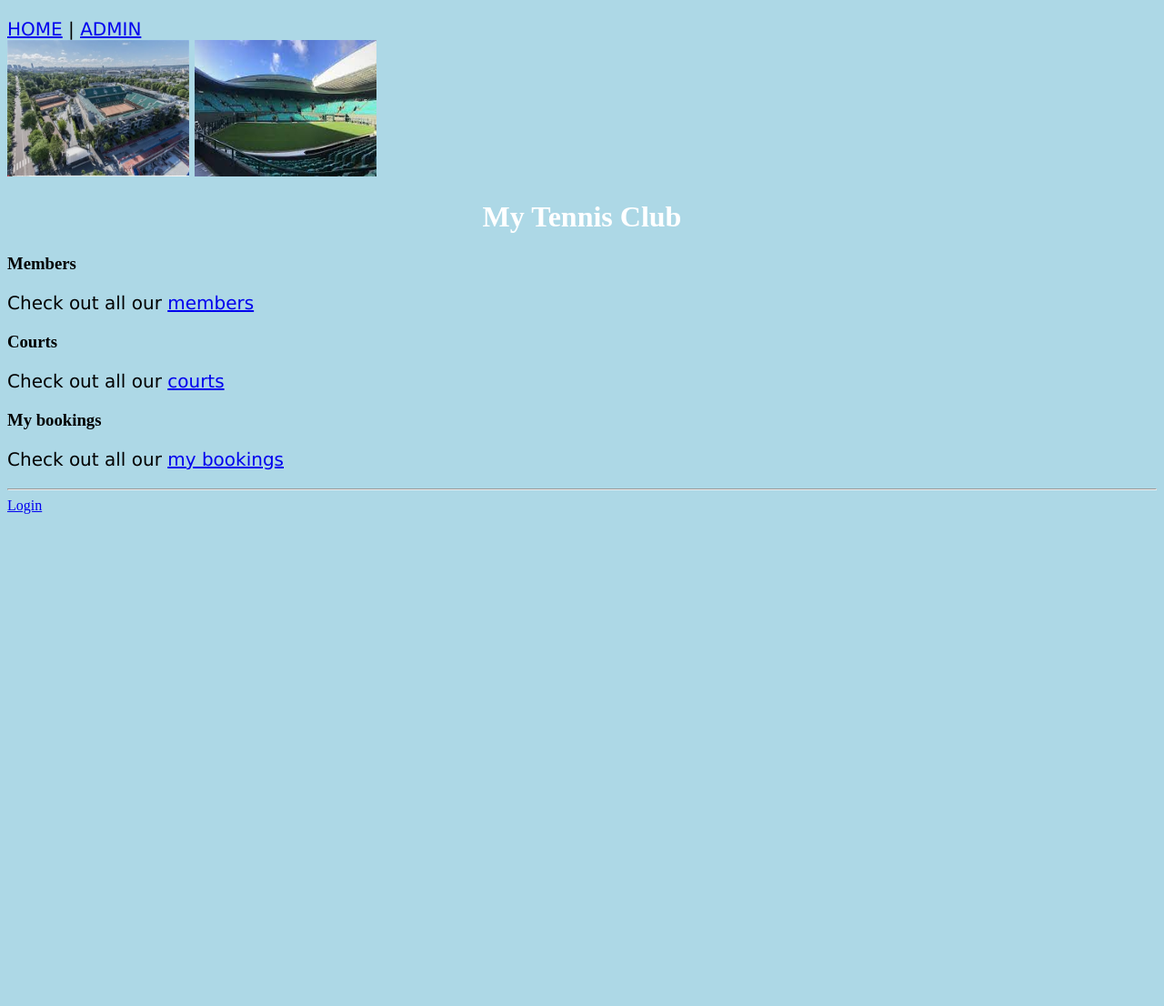
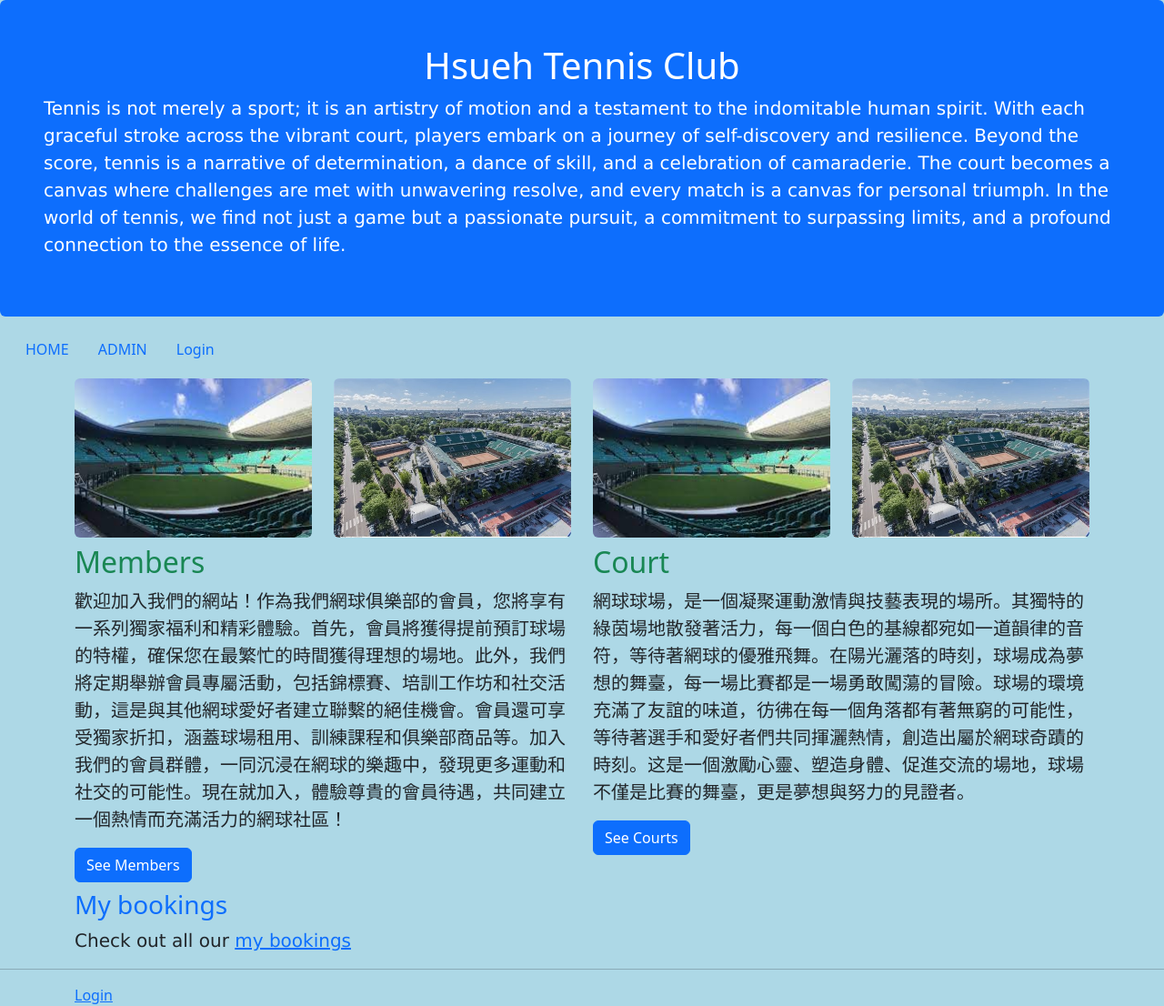
Before and after one commit to nlhsueh/nlh_tennis_club, a Django app: page / in a window 1280 px wide. Shown: the whole page at 91% size. Before the commit the page ends 565 px from the top, so only its background shows below. Run offline with Django 3.2, Linux system fonts and the light colour scheme.

Commit message:
format the master and main page

```diff
--- a/members/templates/main.html
+++ b/members/templates/main.html
@@ -6,27 +6,41 @@
 
 
 {% block content %}
-  <h1>My Tennis Club</h1>
 
-  <h3>Members</h3>
+<div class="container mt-2">
+  <div class='row'>
+    <div class="col-md-6">
+        <h2 class='text-success'>Members</h2>
+        <p>
+          歡迎加入我們的網站！作為我們網球俱樂部的會員，您將享有一系列獨家福利和精彩體驗。首先，會員將獲得提前預訂球場的特權，確保您在最繁忙的時間獲得理想的場地。此外，我們將定期舉辦會員專屬活動，包括錦標賽、培訓工作坊和社交活動，這是與其他網球愛好者建立聯繫的絕佳機會。會員還可享受獨家折扣，涵蓋球場租用、訓練課程和俱樂部商品等。加入我們的會員群體，一同沉浸在網球的樂趣中，發現更多運動和社交的可能性。現在就加入，體驗尊貴的會員待遇，共同建立一個熱情而充滿活力的網球社區！</p>
 
-  <p>Check out all our <a href="/members/">members</a></p>
+          <button type="button" class="btn btn-primary" onclick="window.location.href='/members'">See Members</button>
+    </div>
 
-  <h3>Courts</h3>
+    <div class="col-md-6">
+        <h2 class='text-success'>Court</h2>
+        <p>
+          網球球場，是一個凝聚運動激情與技藝表現的場所。其獨特的綠茵場地散發著活力，每一個白色的基線都宛如一道韻律的音符，等待著網球的優雅飛舞。在陽光灑落的時刻，球場成為夢想的舞臺，每一場比賽都是一場勇敢闖蕩的冒險。球場的環境充滿了友誼的味道，彷彿在每一個角落都有著無窮的可能性，等待著選手和愛好者們共同揮灑熱情，創造出屬於網球奇蹟的時刻。这是一個激勵心靈、塑造身體、促進交流的場地，球場不僅是比賽的舞臺，更是夢想與努力的見證者。</p>
 
-  <p>Check out all our <a href="/courts/">courts</a></p>
+          <button type="button" class="btn btn-primary" onclick="window.location.href='/courts'">See Courts</button>
+    </div>
+  </div>
+</div>
 
-  <h3>My bookings</h3>
-
+  <div class='container mt-2'>
+    <h3 class='text-primary'>My bookings</h3>
     <p>Check out all our <a href="/courts/bookings/">my bookings</a></p>
+  </div>
 
   <hr>
 
+  <div class='container mt-2'>
     {% if user.is_authenticated %}
         <a href="{% url 'logout' %}">Logout </a> (Your have login as {{ user }})
     {% else %}
         <a href="{% url 'login' %}">Login</a>
     {% endif %}
+  </div>
 
 
 {% endblock %}
--- a/members/templates/master.html
+++ b/members/templates/master.html
@@ -2,6 +2,10 @@
 <html>
 <head>
   <title>{% block title %}{% endblock %}</title>
+  <meta charset="utf-8">
+  <meta name="viewport" content="width=device-width, initial-scale=1">
+  <link href="https://cdn.jsdelivr.net/npm/bootstrap@5.2.3/dist/css/bootstrap.min.css" rel="stylesheet">
+  <script src="https://cdn.jsdelivr.net/npm/bootstrap@5.2.3/dist/js/bootstrap.bundle.min.js"></script>
 </head>
 
 {% load static %}
@@ -9,15 +13,40 @@
 
 <body>
 
-<p><a href="/">HOME</a> | <a href="/admin">ADMIN</a>
+  <div class="p-5 bg-primary text-white rounded">
+    <h1>Hsueh Tennis Club</h1>
+    <p>Tennis is not merely a sport; it is an artistry of motion and a testament to the indomitable human spirit. With each graceful stroke across the vibrant court, players embark on a journey of self-discovery and resilience. Beyond the score, tennis is a narrative of determination, a dance of skill, and a celebration of camaraderie. The court becomes a canvas where challenges are met with unwavering resolve, and every match is a canvas for personal triumph. In the world of tennis, we find not just a game but a passionate pursuit, a commitment to surpassing limits, and a profound connection to the essence of life.</p>
+  </div>
 
-<br><img src='/static/img/garros.png' width='200' height='150'>
-<img src= {% static '/img/centre.jpeg' %} width='200' height='150'>
+  <div class="container-fluid mt-3">
+    <ul class="nav">
+      <li class="nav-item">
+        <a class="nav-link" href="/">HOME</a>
+      </li>
+      <li class="nav-item">
+        <a class="nav-link" href="/admin">ADMIN</a>
+      </li>
+      {% if user.is_authenticated %}
+        <li class="nav-item">
+            <a class="nav-link" href="{% url 'logout' %}">Logout </a> (Your have login as {{ user }})
+      {% else %}
+        <li class="nav-item">
+            <a class="nav-link" href="{% url 'login' %}">Login</a>
+      {% endif %}
+    </ul>
+  </div>
+
+  <div class="container mt-2">
+    <div class="row mt-1">
+      <div class="col-sm-3 mt-1"><img src={% static '/img/centre.jpeg' %} class="rounded" width="100%" height="100%"></div>
+      <div class="col-sm-3 mt-1"><img src={% static '/img/garros.png' %} class="rounded" width="100%" height="100%"></div>
+      <div class="col-sm-3 mt-1"><img src={% static '/img/centre.jpeg' %} class="rounded" width="100%" height="100%"></div>
+      <div class="col-sm-3 mt-1"><img src={% static '/img/garros.png' %} class="rounded" width="100%" height="100%"></div>
+    </div>
+  </div>
 
 {% block content %}
 {% endblock %}
 
-
-
 </body>
 </html>
```
Lines whose indentation alone changed are shown as unchanged.
